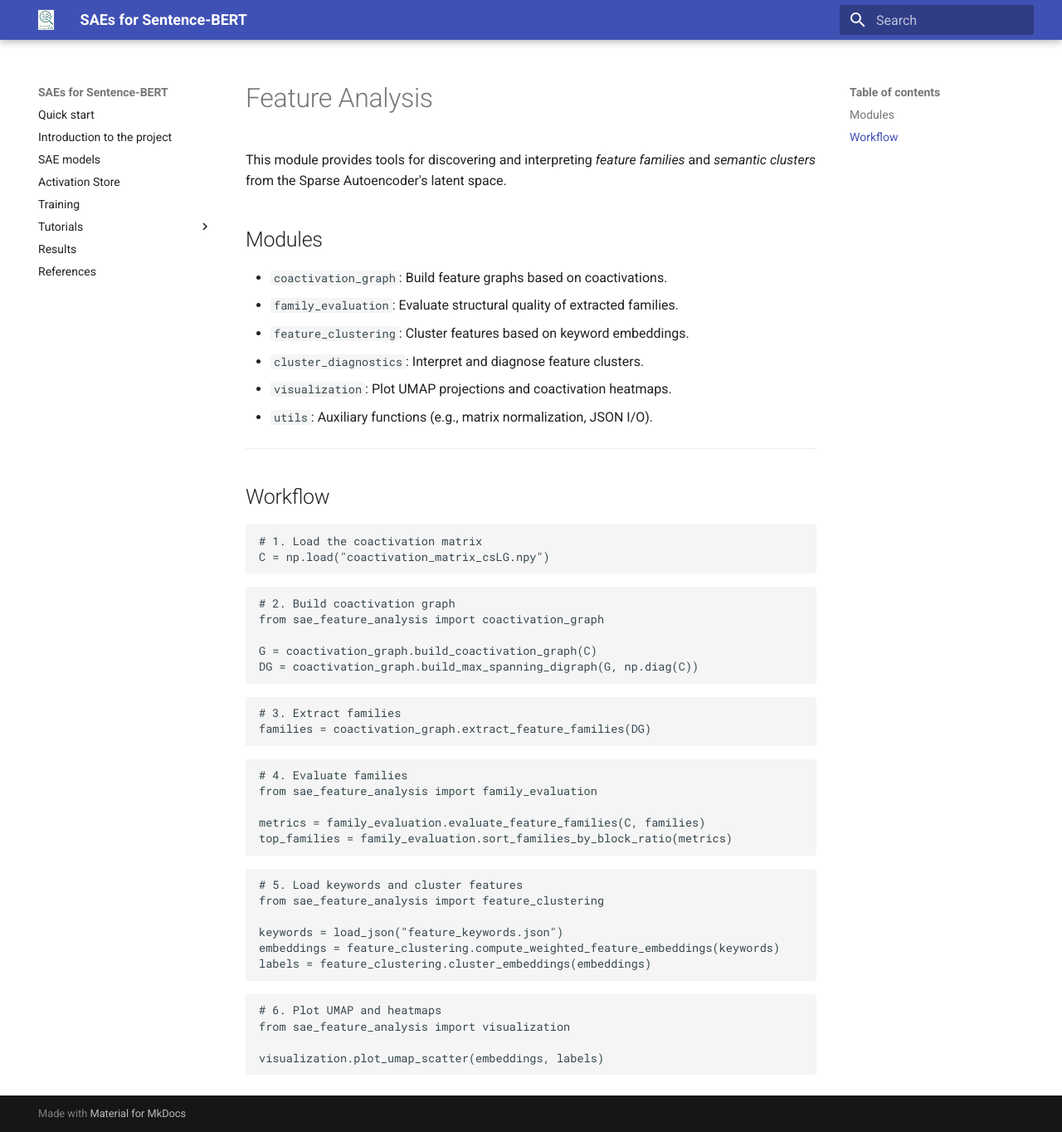
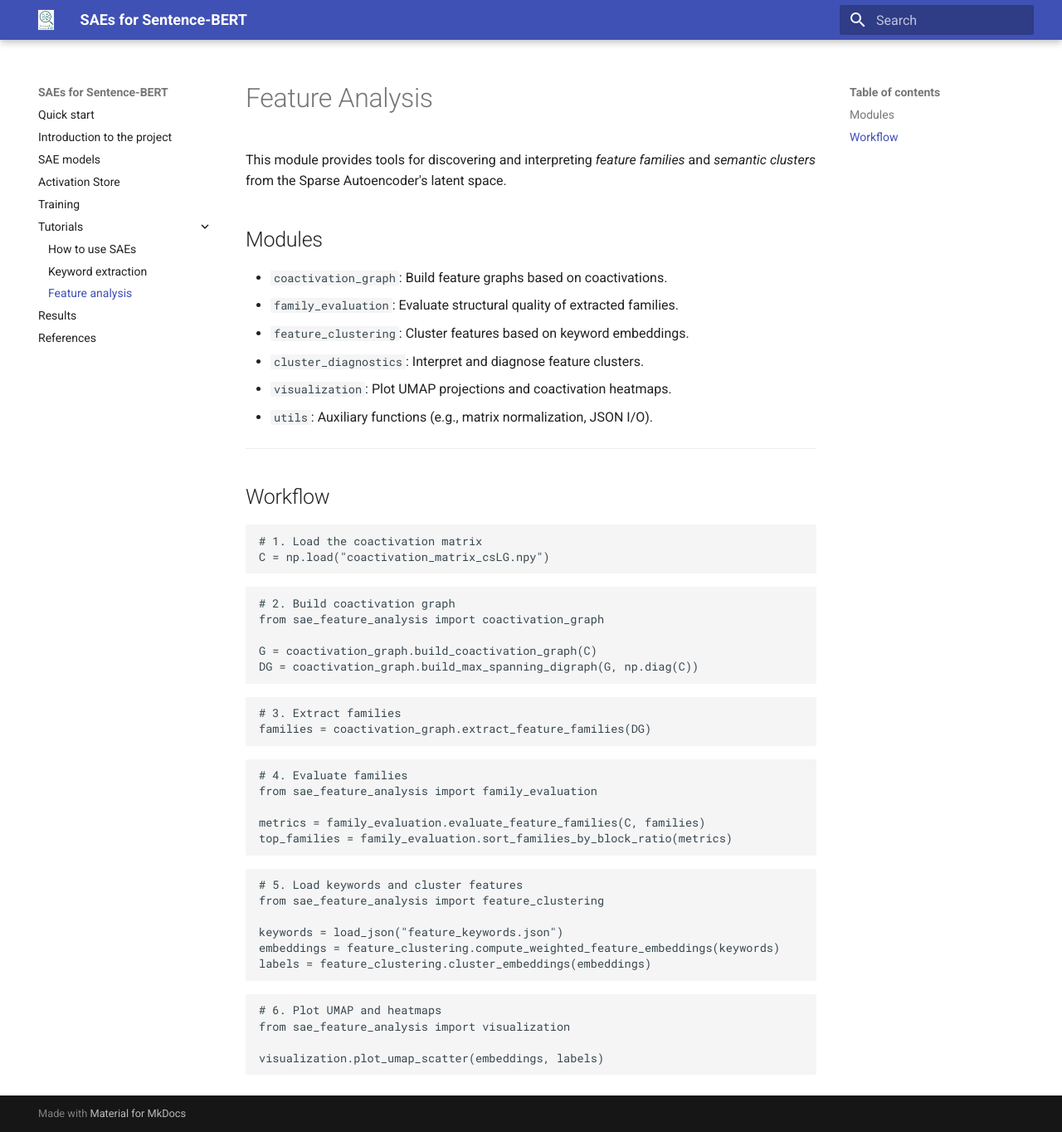
Before and after one commit to Yb1ku/SAEs-for-Sentence-BERT, an MkDocs documentation site: the page built from docs/tutorials/feature_analysis.md, in a window 1280 px wide and 1364 px high. Shown: the whole window at 83% size. Built offline with MkDocs 1.6.1 and Material for MkDocs 9.7.7, drawn with Linux system fonts in a browser that asks for light colours.

Commit message:
Documentation update

```diff
--- a/mkdocs.yml
+++ b/mkdocs.yml
@@ -12,5 +12,6 @@ nav:
   - Tutorials:
       - How to use SAEs: tutorials/tutorial_use.md
       - Keyword extraction: tutorials/keywords.md
+      - Feature analysis: tutorials/feature_analysis.md
   - Results: results.md
   - References: references.md
```
